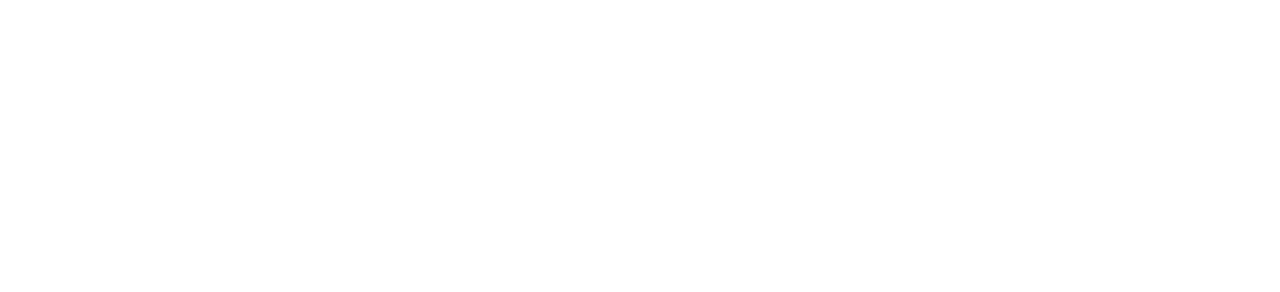
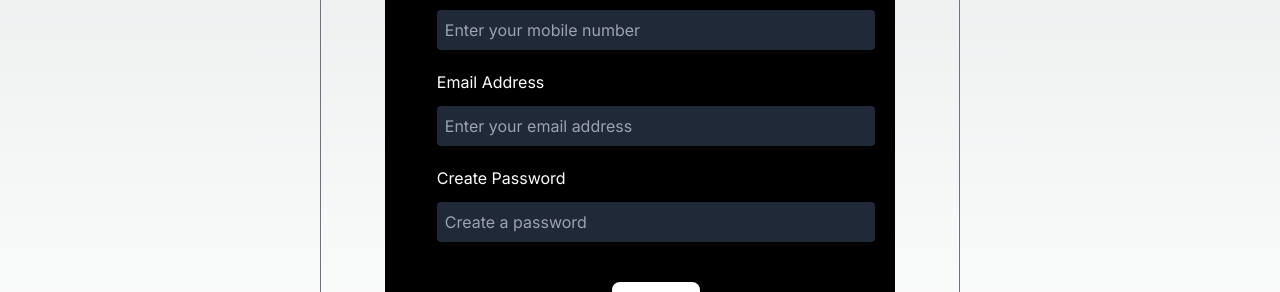
Before and after one commit to NirvanaNet/healthdex, a Next.js app: page /signup in a window 1280 px wide. Before the commit this address had no page. Shown: the part 657-949 px from the top of the page. Before the commit the page ends 800 px from the top, so only its background shows below. Built offline with nearby package versions, Linux system fonts and the light colour scheme.

Commit message:
feat: added two input fields & path renamed to signup

```diff
--- a/app/signin/page.jsx
+++ b/app/signup/page.jsx
@@ -82,6 +82,12 @@
                       </label>
                       <input type="text" className='bg-gray-800 block mt-3 w-full text-white  rounded outline-none p-2' placeholder='Enter your mobile number' />
 
+                      <label className='block mt-5'>
+                        Email Address</label>
+                      <input type="email" className='bg-gray-800 block mt-3 w-full text-white  rounded outline-none p-2' placeholder='Enter your email address' />
+                      <label className='block mt-5'>
+                        Create Password</label>
+                      <input type="password" className='bg-gray-800 block mt-3 w-full text-white  rounded outline-none p-2' placeholder='Create a password' />
                       <button className='px-5 py-2  rounded-lg mt-10 bg-white text-black hover:bg-gray-300 mx-[40%]'>Sign Up</button>
                     </form>
                   </div>
@@ -115,6 +121,15 @@
                         Contact Number
                       </label>
                       <input type="text" className='bg-gray-800 block mt-3 w-full text-white  rounded outline-none p-2' placeholder='Enter your contact number' />
+
+                      <label className='block mt-5'>
+                        Email Address</label>
+                      <input type="email" className='bg-gray-800 block mt-3 w-full text-white  rounded outline-none p-2' placeholder='Enter your email address' />
+                      <label className='block mt-5'>
+                        Create Password</label>
+                      <input type="password" className='bg-gray-800 block mt-3 w-full text-white  rounded outline-none p-2' placeholder='Create a password' />
+
+
                       <button className='px-5 py-2 rounded-lg mt-10  bg-white text-black hover:bg-gray-30 mx-[40%]'>Sign Up</button>
                     </form>
                   </div>
```
